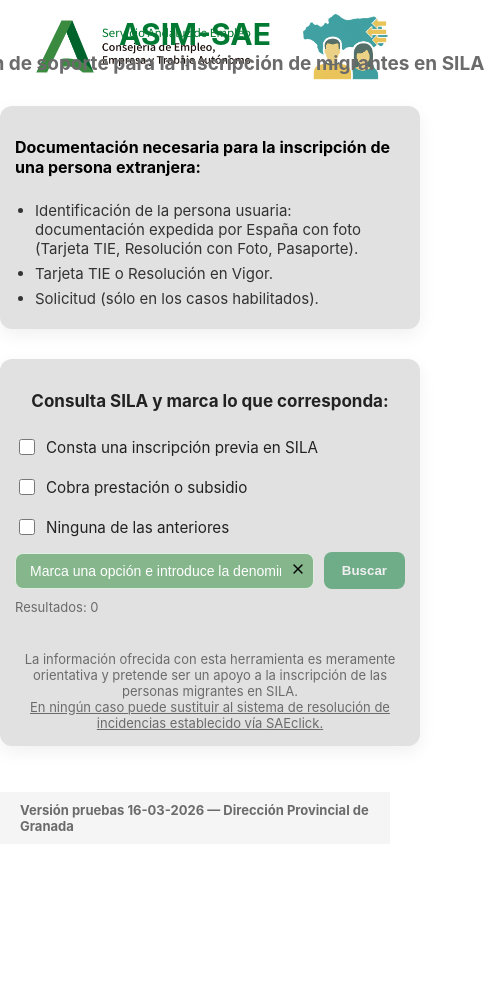
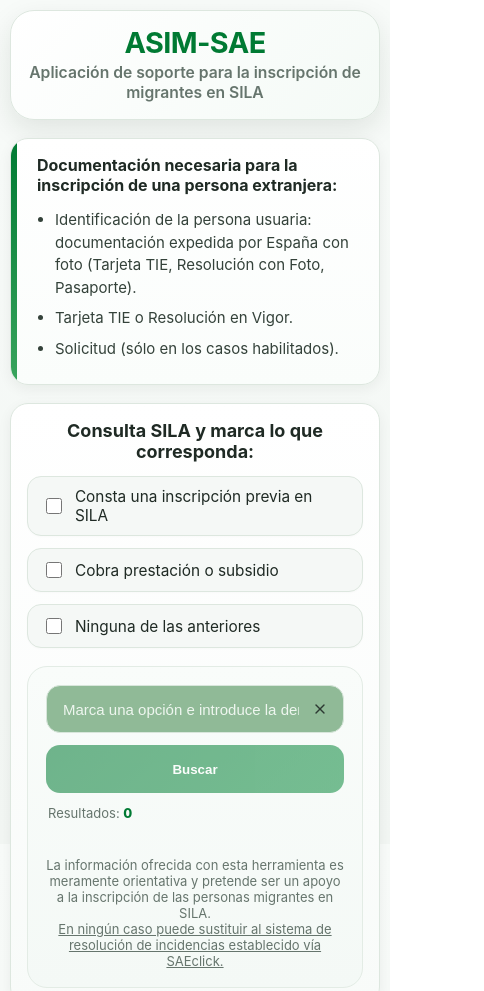
Before and after one commit to asistenciaorienta/ASIM-SAE, a plain HTML site: page index2.html in a window 390 px wide. Shown: the top 991 px of the page, 484 px wide, since content can reach past the window. Before the commit the page ends 844 px from the top, so only its background shows below. Drawn offline with Linux system fonts and the light colour scheme.

Commit message:
Update index2.html

```diff
--- a/index2.html
+++ b/index2.html
@@ -7,59 +7,418 @@
 <style>
 :root{
   --sae-green:#007A33;
-  --muted:#6b6b6b;
-  --card-bg:#fff;
-  font-family: Inter, system-ui, -apple-system, 'Segoe UI', Arial;
-}
-
-html,body{height:100%;margin:0;background:#ffffff;display:flex;flex-direction:column;}
-.container{flex:1;display:flex;flex-direction:column;}
-header{position:relative;display:flex;align-items:center;gap:12px;padding:8px 20px;justify-content:space-between;}
-header .logo-izquierda{height:60px;object-fit:contain;flex-shrink:0;}
-header .logo-derecha{height:75px;object-fit:contain;flex-shrink:0;}
-header h1{margin:0;color:var(--sae-green);font-size:30px}
-header h2{margin:0;font-size:19px;color:var(--muted)}
-header .titulo-header{position:absolute;text-align:center;flex:1;left:50%;transform:translateX(-50%);white-space:nowrap;}
-
-.search-container,.search-container2{
-  display:flex;flex-direction:column;align-items:center;
-  margin:15px auto;width:100%;max-width:950px;
-  background:#e1e1e1;padding:15px;border-radius:12px;
-  box-shadow:0 6px 18px rgba(0,0,0,0.06);
-}
-.search-intro{text-align:center;width:100%;margin-bottom:8px;font-size:17px;color:#222;}
-.filters{display:flex;gap:18px;width:100%;justify-content:center;flex-wrap:wrap;margin-bottom:14px;}
-.filters label{display:flex;align-items:center;gap:8px;font-size:0.95rem;color:#222;}
-.filters input[type="checkbox"]{width:16px;height:16px;}
-
-#searchArea{width:100%;display:flex;flex-direction:column;gap:10px;}
-.search-top{display:flex;gap:10px;align-items:center;}
-.search-top input{flex:1;padding:12px 14px;border-radius:8px;border:1px solid #dfeee0;font-size:16px;}
-.search-top button{padding:11px 18px;border-radius:8px;border:none;background:var(--sae-green);color:#fff;font-weight:600;cursor:pointer;}
-.search-top button[disabled]{opacity:0.5;cursor:not-allowed;}
-
-.search-meta{display:flex;justify-content:space-between;color:var(--muted);font-size:13px;}
-.results{margin-top:8px;}
-.results .small{color:#1b5e20;font-size:15px;margin-bottom:6px;}
+  --sae-green-2:#0b8a3d;
+  --sae-green-soft:#eaf6ee;
+  --sae-green-border:#cfe5d5;
+
+  --text:#1f2a24;
+  --muted:#66756d;
+  --bg:#f4f7f5;
+  --card-bg:#ffffff;
+  --line:#dde7df;
+
+  --shadow-sm:0 4px 14px rgba(16, 40, 24, 0.06);
+  --shadow-md:0 10px 28px rgba(16, 40, 24, 0.10);
+  --shadow-lg:0 24px 60px rgba(0,0,0,0.22);
+
+  --radius-sm:10px;
+  --radius-md:16px;
+  --radius-lg:22px;
+
+  font-family: Inter, system-ui, -apple-system, "Segoe UI", Arial, sans-serif;
+}
+
+/* =========================
+   BASE
+========================= */
+*{box-sizing:border-box}
+
+html,body{
+  height:100%;
+  margin:0;
+  background:linear-gradient(180deg, #f8fbf9 0%, #f2f6f3 100%);
+  color:var(--text);
+  display:flex;
+  flex-direction:column;
+}
+
+body{
+  min-width:320px;
+}
+
+.container{
+  flex:1;
+  display:flex;
+  flex-direction:column;
+  width:min(1180px, calc(100% - 32px));
+  margin:0 auto;
+  padding:20px 0 28px;
+}
+
+/* =========================
+   HEADER
+========================= */
+header{
+  position:relative;
+  display:grid;
+  grid-template-columns:180px minmax(0,1fr) 180px;
+  align-items:center;
+  gap:16px;
+  padding:18px 20px;
+  margin-bottom:18px;
+  background:linear-gradient(135deg, #ffffff 0%, #f4faf6 100%);
+  border:1px solid var(--line);
+  border-radius:24px;
+  box-shadow:var(--shadow-md);
+  overflow:hidden;
+}
+
+header .logo-izquierda,
+header .logo-derecha{
+  display:block;
+  width:auto;
+  max-width:100%;
+  object-fit:contain;
+  justify-self:center;
+  align-self:center;
+}
+
+/* ajuste fino individual */
+header .logo-izquierda{
+  height:88px;
+}
+
+header .logo-derecha{
+  height:72px;
+}
+
+header .titulo-header{
+  position:static;
+  transform:none;
+  left:auto;
+  text-align:center;
+  white-space:normal;
+}
+
+header h1{
+  margin:0 0 4px;
+  color:var(--sae-green);
+  font-size:clamp(1.8rem, 2.6vw, 2.35rem);
+  line-height:1.1;
+  letter-spacing:-0.02em;
+}
+
+header h2{
+  margin:0;
+  font-size:clamp(0.98rem, 1.5vw, 1.15rem);
+  color:var(--muted);
+  font-weight:600;
+  line-height:1.3;
+}
+
+/* =========================
+   TARJETAS PRINCIPALES
+========================= */
+.search-container,
+.search-container2{
+  display:flex;
+  flex-direction:column;
+  align-items:stretch;
+  width:100%;
+  background:var(--card-bg);
+  padding:20px 22px;
+  border-radius:24px;
+  border:1px solid var(--line);
+  box-shadow:var(--shadow-sm);
+  margin:0 0 18px;
+}
+
+.search-container{
+  background:linear-gradient(180deg, #ffffff 0%, #fafdfb 100%);
+}
+
+.search-container2{
+  background:linear-gradient(180deg, #ffffff 0%, #f8fbf9 100%);
+}
+
+/* =========================
+   BLOQUE DOCUMENTACIÓN
+========================= */
+#doc{
+  position:relative;
+  overflow:hidden;
+}
+
+#doc::before{
+  content:"";
+  position:absolute;
+  inset:0 auto 0 0;
+  width:6px;
+  background:linear-gradient(180deg, var(--sae-green), #39a45d);
+}
+
+#doc p{
+  margin:0 0 10px;
+  padding-left:10px;
+  font-size:1rem;
+}
+
+#doc ul{
+  margin:4px 0 0 28px;
+  padding:0;
+  list-style-type:disc;
+}
+
+#doc li{
+  margin-bottom:8px;
+  font-size:15px;
+  color:#34423a;
+  line-height:1.5;
+}
+
+/* =========================
+   INTRO / FILTROS
+========================= */
+.search-intro{
+  text-align:center;
+  width:100%;
+  margin-bottom:14px;
+  font-size:18px;
+  color:var(--text);
+}
+
+.search-intro p{
+  margin:0;
+}
+
+.filters{
+  display:flex;
+  gap:12px;
+  width:100%;
+  justify-content:center;
+  flex-wrap:wrap;
+  margin-bottom:18px;
+}
+
+.filters label{
+  display:flex;
+  align-items:center;
+  gap:10px;
+  font-size:0.96rem;
+  color:var(--text);
+  background:#f5f8f6;
+  border:1px solid var(--line);
+  border-radius:999px;
+  padding:10px 14px;
+  cursor:pointer;
+  transition:.18s ease;
+  box-shadow:0 1px 2px rgba(0,0,0,.02);
+}
+
+.filters label:hover{
+  background:#eef6f0;
+  border-color:#c8dccd;
+  transform:translateY(-1px);
+}
+
+.filters input[type="checkbox"]{
+  width:16px;
+  height:16px;
+  accent-color:var(--sae-green);
+}
+
+/* =========================
+   ÁREA DE BÚSQUEDA
+========================= */
+#searchArea{
+  width:100%;
+  display:flex;
+  flex-direction:column;
+  gap:12px;
+  background:linear-gradient(180deg, #f9fcfa 0%, #f4f9f6 100%);
+  border:1px solid #e3ece5;
+  border-radius:20px;
+  padding:18px;
+}
+
+.search-top{
+  display:flex;
+  gap:12px;
+  align-items:center;
+}
+
+.search-input-wrapper{
+  position:relative;
+  width:100%;
+}
+
+#searchInput{
+  width:100%;
+  height:48px;
+  padding:0 44px 0 16px;
+  border-radius:14px;
+  border:1px solid #d8e6db;
+  font-size:15px;
+  box-sizing:border-box;
+  background-color:#90ba97;
+  transition:border-color .2s ease, background-color .25s ease, box-shadow .2s ease;
+  color:#fff;
+}
+
+#searchInput.enabled{
+  background-color:#fff;
+  color:var(--text);
+  border-color:#cfe1d3;
+  box-shadow:0 0 0 4px rgba(0,122,51,.06);
+}
+
+#searchInput:disabled::placeholder{
+  color:#eef6ef;
+}
+
+#searchInput.enabled::placeholder{
+  color:#9aa8a0;
+}
+
+.clear-btn-wrapper{
+  position:absolute;
+  right:12px;
+  top:50%;
+  transform:translateY(-50%);
+  cursor:pointer;
+  display:flex;
+  align-items:center;
+  justify-content:center;
+  width:24px;
+  height:24px;
+  border-radius:50%;
+  transition:background .15s ease;
+}
+
+.clear-btn-wrapper:hover{
+  background:#edf2ee;
+}
+
+.clear-icon{
+  width:16px;
+  height:16px;
+  stroke:#2c3932;
+  stroke-width:2;
+  stroke-linecap:round;
+  stroke-linejoin:round;
+  background:none;
+  pointer-events:none;
+}
+
+.search-top button{
+  height:48px;
+  padding:0 20px;
+  border-radius:14px;
+  border:none;
+  background:linear-gradient(135deg, var(--sae-green) 0%, var(--sae-green-2) 100%);
+  color:#fff;
+  font-weight:800;
+  cursor:pointer;
+  box-shadow:0 8px 18px rgba(0,122,51,.18);
+  transition:transform .15s ease, box-shadow .15s ease, opacity .15s ease;
+}
+
+.search-top button:hover{
+  transform:translateY(-1px);
+  box-shadow:0 10px 20px rgba(0,122,51,.24);
+}
+
+.search-top button[disabled]{
+  opacity:.55;
+  cursor:not-allowed;
+  box-shadow:none;
+}
+
+.search-meta{
+  display:flex;
+  justify-content:space-between;
+  align-items:center;
+  color:var(--muted);
+  font-size:13px;
+  padding:0 2px;
+}
+
+#countResults{
+  font-weight:800;
+  color:var(--sae-green);
+}
+
+#msgDisabled{
+  display:none;
+  margin-top:2px;
+  font-size:13px;
+  color:#b71c1c;
+  background:#fff1f1;
+  border:1px solid #f0d1d1;
+  padding:10px 12px;
+  border-radius:12px;
+}
+#msgDisabled.show{display:block;}
+
+@keyframes inputFlash{
+  0%{background-color:#d8f5d2;}
+  100%{background-color:#fff;}
+}
+input.enabled.flash{
+  animation:inputFlash .4s ease-out;
+}
+
+/* =========================
+   RESULTADOS
+========================= */
+.results{
+  margin-top:6px;
+}
+
+.results .small{
+  color:#1b5e20;
+  font-size:15px;
+  margin-bottom:8px;
+}
 
 .result-item{
-  display:flex;gap:12px;padding:10px;border-radius:8px;border:1px solid #e6efe7;
-  background:#fff;margin-bottom:8px;cursor:pointer;}
-
-.result-item h4{margin:0;font-weight:normal;}
-.results .result-item p{white-space:pre-wrap;}
-
-.no-data{color:var(--muted);font-style:italic;}
-@media (max-width:600px){.filters{flex-direction:column;align-items:flex-start}}
+  display:flex;
+  gap:12px;
+  padding:12px 14px;
+  border-radius:14px;
+  border:1px solid #e2ece4;
+  background:#fff;
+  margin-bottom:10px;
+  cursor:pointer;
+  box-shadow:0 2px 6px rgba(0,0,0,.03);
+  transition:transform .12s ease, box-shadow .12s ease, border-color .12s ease;
+}
+
+.result-item:hover{
+  transform:translateY(-1px);
+  box-shadow:0 8px 18px rgba(0,0,0,.06);
+  border-color:#cfe0d3;
+}
+
+.result-item h4{
+  margin:0;
+  font-weight:600;
+  line-height:1.45;
+}
+
+.results .result-item p{
+  white-space:pre-wrap;
+}
+
 /* =========================
-   MODALES - NUEVO DISEÑO
+   MODALES
 ========================= */
 .modal-backdrop{
   display:none;
   position:fixed;
   inset:0;
   background:rgba(20, 30, 25, 0.42);
-  backdrop-filter: blur(2px);
+  backdrop-filter:blur(2px);
   justify-content:center;
   align-items:center;
   z-index:9999;
@@ -74,13 +433,10 @@
   max-width:760px;
   max-height:85vh;
   overflow:auto;
-  box-shadow:
-    0 24px 60px rgba(0,0,0,0.22),
-    0 6px 16px rgba(0,0,0,0.10);
+  box-shadow:0 24px 60px rgba(0,0,0,0.22), 0 6px 16px rgba(0,0,0,0.10);
   border:1px solid #dfe8e1;
 }
 
-/* cabecera */
 .modal-header-sae{
   background:linear-gradient(135deg, #007A33 0%, #0a8f42 100%);
   color:#fff;
@@ -90,7 +446,7 @@
   display:flex;
   flex-direction:column;
   gap:8px;
-  box-shadow: inset 0 -1px 0 rgba(255,255,255,0.12);
+  box-shadow:inset 0 -1px 0 rgba(255,255,255,0.12);
 }
 
 .modal-header-label{
@@ -119,14 +475,12 @@
   opacity:.92;
 }
 
-/* cuerpo */
 .modal-body-sae{
   padding:20px 22px;
   line-height:1.65;
   background:#f7faf8;
 }
 
-/* campos del detalle */
 .modal-body-sae .field{
   background:#fff;
   border:1px solid #e3ebe5;
@@ -158,7 +512,6 @@
   font-size:14px;
 }
 
-/* preguntas */
 #modalPreguntasContent .field{
   background:#fff;
   border:1px solid #e3ebe5;
@@ -187,14 +540,12 @@
   transform:scale(1.08);
 }
 
-/* separador del modal de preguntas */
 .modal-header-sae hr{
   border:none;
   border-top:1px solid rgba(255,255,255,0.25);
   margin:4px 0 2px;
 }
 
-/* pie / acciones */
 .actions{
   display:flex;
   gap:12px;
@@ -232,150 +583,206 @@
   color:#1f2d24;
 }
 
-/* scroll bonito */
-.modal::-webkit-scrollbar{
-  width:10px;
-}
+.modal::-webkit-scrollbar{width:10px;}
 .modal::-webkit-scrollbar-thumb{
   background:#c8d8cb;
   border-radius:999px;
 }
-.modal::-webkit-scrollbar-track{
-  background:transparent;
-}
-
-@media (max-width: 640px){
-  .modal{
-    max-height:90vh;
-    border-radius:16px;
-  }
-
-  .modal-header-sae{
-    padding:16px 16px 14px;
-    border-top-left-radius:16px;
-    border-top-right-radius:16px;
-  }
-
-  .modal-body-sae{
-    padding:16px;
-  }
-
-  .actions{
-    padding:14px 16px 16px;
-    justify-content:stretch;
-    flex-direction:column-reverse;
-  }
-
-  .actions button{
-    width:100%;
-  }
-
-  #modalDetalleTitulo,
-  #modalPreguntasTitulo{
-    font-size:19px;
-  }
-}
-footer{
-  display:flex;justify-content:space-between;align-items:center;
-  padding:10px 20px;background-color:#f5f5f5;flex-wrap:wrap;
-}
-.footer-logo,.footer-datos{font-size:13px;color:var(--muted);}
-
-#doc ul{margin:8px 0 0 20px;padding:0;list-style-type:disc;}
-#doc li{margin-bottom:6px;font-size:15px;color:#333;}
-
-.search-input-wrapper{position:relative;width:100%;}
-#searchInput{width:100%;padding-right:32px;height:36px;font-size:14px;box-sizing:border-box;}
-#searchInput{background-color:#85B68C;transition:background-color 0.3s ease;color:#fff;}
-#searchInput.enabled{background-color:#fff;color:#000;}
-#searchInput:disabled::placeholder{color:#fff;}
-#searchInput.enabled::placeholder{color:transparent;}
-
-.clear-btn-wrapper{position:absolute;right:8px;top:50%;transform:translateY(-50%);cursor:pointer;}
-.clear-icon{width:16px;height:16px;stroke:black;stroke-width:2;stroke-linecap:round;stroke-linejoin:round;background:none;pointer-events:none;}
-
-@keyframes inputFlash{0%{background-color:#d8f5d2;}100%{background-color:white;}}
-input.enabled.flash{animation:inputFlash 0.4s ease-out;}
+.modal::-webkit-scrollbar-track{background:transparent;}
 
 /* =========================
-   NUEVO DISEÑO: GRUPOS
+   GRUPOS DE RESULTADOS
 ========================= */
 .result-section{
-  border-radius:12px;
-  padding:10px 12px;
-  margin-bottom:12px;
+  border-radius:16px;
+  padding:12px;
+  margin-bottom:14px;
   border:1px solid #e6efe7;
-}
+  box-shadow:0 3px 10px rgba(0,0,0,.03);
+}
+
 .result-section-header{
   display:flex;
   align-items:center;
   justify-content:space-between;
   gap:10px;
-  padding:6px 8px;
-  border-radius:10px;
-}
+  padding:8px 10px;
+  border-radius:12px;
+}
+
 .result-section-title{
   font-weight:800;
   color:#1b1b1b;
 }
+
 .result-section-count{
   font-size:12px;
   color:var(--muted);
-  background:#ffffff90;
+  background:#ffffffb0;
   border:1px solid #ffffff80;
-  padding:2px 8px;
+  padding:3px 9px;
   border-radius:999px;
 }
 
-/* Tabulación: resultados a la derecha (NO el título) */
 .result-section-body{
   margin-left:22px;
-  padding-left:10px;
+  padding-left:12px;
   border-left:2px solid #dfe9e2;
-  margin-top:8px;
-}
-
-/* Fondos por grupo */
-.group-res   { background:#e7f2f2; } /* Resolución/TIE eef8f0*/
-.group-sol   { background:#f2e7e7; } /* Solicitudes  eef3ff*/
-.group-rec   { background:#f2ede7; } /* Recursos  fff4e6*/
-.group-oth   { background:#f4f4f4; } /* Otros */
-
-.group-res .result-section-header{ background:#cee5e4; }/* Resolución/TIE dff2e3  bddcdb*/
-.group-sol .result-section-header{ background:#e5cecf; } /* Solicitudes dfe8ff  ffbcab*/
-.group-rec .result-section-header{ background:#e5dbce; } /* Recursos  ffe7c9  f9eac6*/
-.group-oth .result-section-header{ background:#e9e9e9; }
+  margin-top:10px;
+}
+
+.group-res{background:#e7f2f2;}
+.group-sol{background:#f2e7e7;}
+.group-rec{background:#f2ede7;}
+.group-oth{background:#f4f4f4;}
+
+.group-res .result-section-header{background:#cee5e4;}
+.group-sol .result-section-header{background:#e5cecf;}
+.group-rec .result-section-header{background:#e5dbce;}
+.group-oth .result-section-header{background:#e9e9e9;}
 
 /* =========================
-   AYUDA como resultado extra
+   AYUDA
 ========================= */
 .result-item.help-item{
   border:1px dashed #cfd8dc;
   background:#fff;
 }
+
 .result-item.help-item h4{
   margin:0;
   font-weight:700;
 }
+
 .result-item.help-item .small{
   margin-top:4px;
   color:var(--muted);
   font-size:13px;
 }
+
 .result-item.help-item a{
   color:var(--sae-green);
   text-decoration:underline;
   font-weight:800;
 }
 
-/* Mensaje “input deshabilitado” (por si lo usas) */
-#msgDisabled{
-  display:none;
-  margin-top:8px;
+/* =========================
+   FOOTER
+========================= */
+footer{
+  display:flex;
+  justify-content:space-between;
+  align-items:center;
+  gap:12px;
+  padding:14px 20px;
+  background:#eef3ef;
+  border-top:1px solid #dbe6de;
+  flex-wrap:wrap;
+}
+
+.footer-logo,.footer-datos{
   font-size:13px;
-  color:#b71c1c;
-}
-#msgDisabled.show{display:block;}
+  color:var(--muted);
+}
+
+/* =========================
+   RESPONSIVE
+========================= */
+@media (max-width: 900px){
+  header{
+    grid-template-columns:120px minmax(0,1fr) 120px;
+    padding:16px;
+    gap:12px;
+  }
+
+  header .logo-izquierda{
+    height:64px;
+    width:auto;
+  }
+
+  header .logo-derecha{
+    height:58px;
+    width:auto;
+  }
+}
+
+@media (max-width: 640px){
+  .container{
+    width:min(100% - 20px, 1180px);
+    padding-top:10px;
+  }
+
+  header{
+    grid-template-columns:1fr;
+    text-align:center;
+    gap:10px;
+  }
+
+  header .logo-izquierda,
+  header .logo-derecha{
+    display:none;
+  }
+
+  .search-container,
+  .search-container2{
+    padding:16px;
+    border-radius:18px;
+  }
+
+  .filters{
+    flex-direction:column;
+    align-items:stretch;
+  }
+
+  .filters label{
+    justify-content:flex-start;
+    border-radius:14px;
+  }
+
+  .search-top{
+    flex-direction:column;
+    align-items:stretch;
+  }
+
+  .search-top button{
+    width:100%;
+  }
+
+  .modal{
+    max-height:90vh;
+    border-radius:16px;
+  }
+
+  .modal-header-sae{
+    padding:16px 16px 14px;
+    border-top-left-radius:16px;
+    border-top-right-radius:16px;
+  }
+
+  .modal-body-sae{
+    padding:16px;
+  }
+
+  .actions{
+    padding:14px 16px 16px;
+    justify-content:stretch;
+    flex-direction:column-reverse;
+  }
+
+  .actions button{
+    width:100%;
+  }
+
+  #modalDetalleTitulo,
+  #modalPreguntasTitulo{
+    font-size:19px;
+  }
+
+  .result-section-body{
+    margin-left:10px;
+    padding-left:10px;
+  }
+}
 </style>
 </head>
 
```
